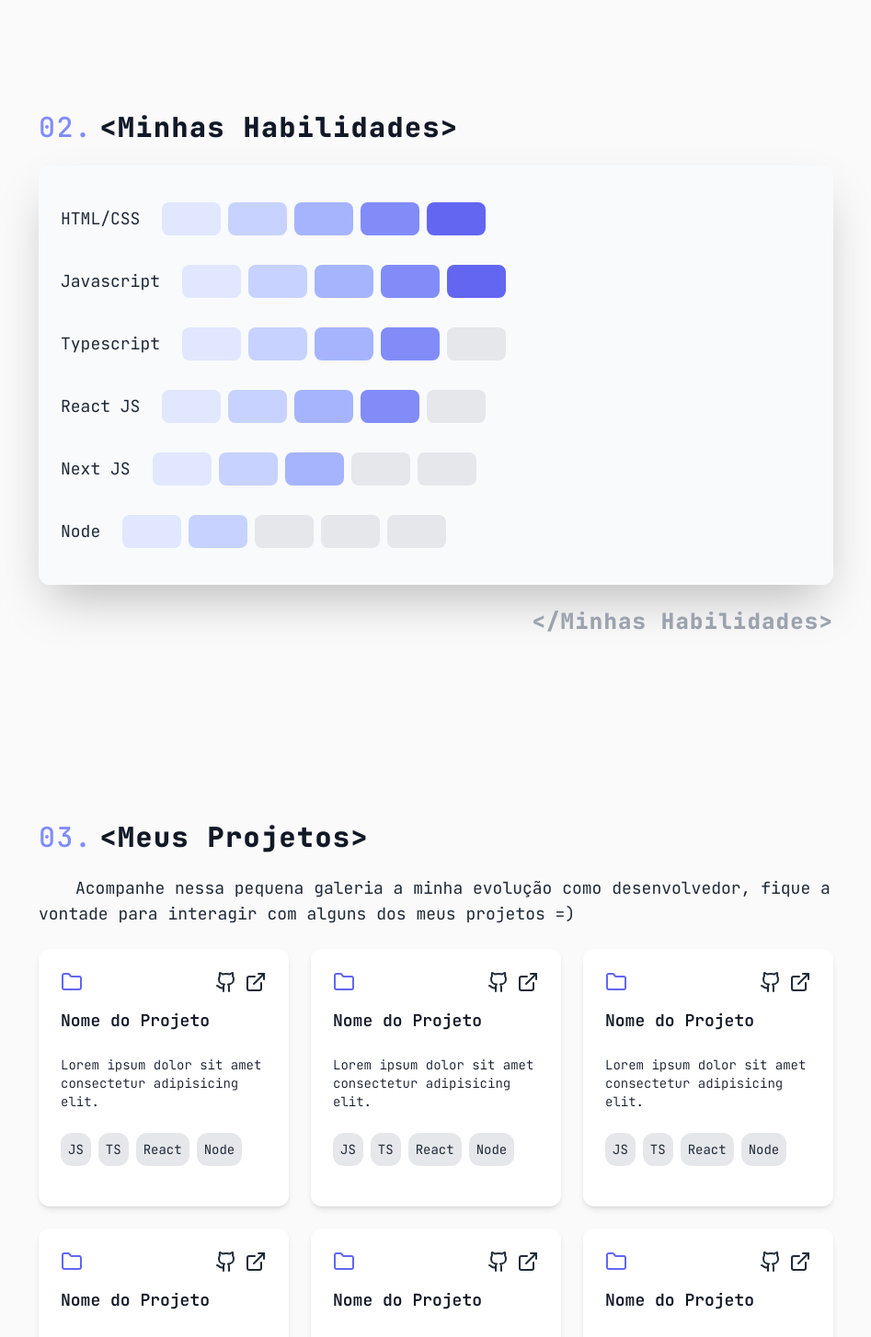
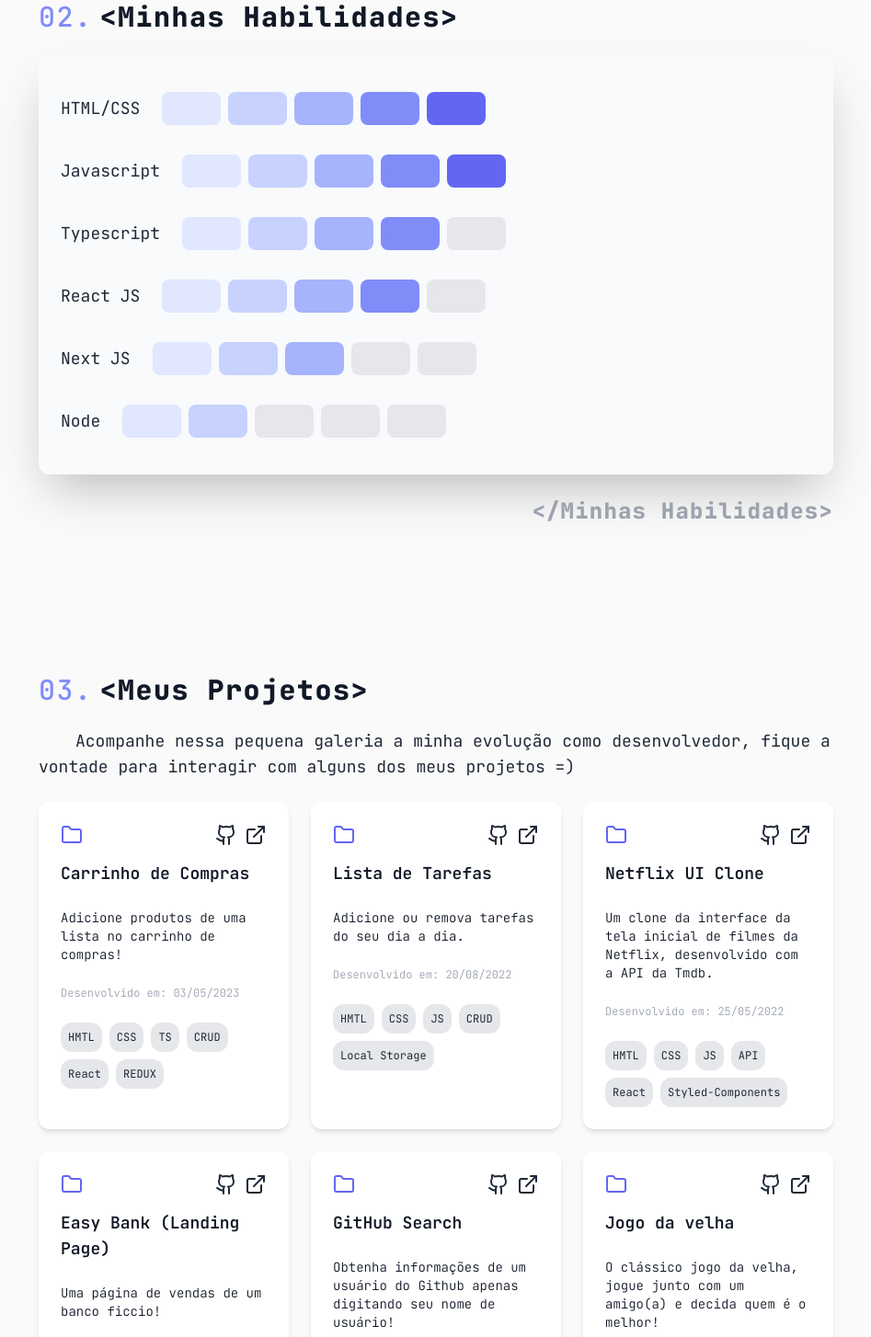
Before and after one commit to LuanHMA/myportfolio, a Next.js app: page / in a window 1280 px wide. Shown: the part 1080-2534 px from the top of the page at 92% size, without its empty margins (166-1113 px from the left). Built offline with nearby package versions, Linux system fonts and the light colour scheme.

Commit message:
Feat: add darkmode button

```diff
--- a/package.json
+++ b/package.json
@@ -16,6 +16,7 @@
     "autoprefixer": "10.4.14",
     "lucide-react": "^0.241.0",
     "next": "13.4.4",
+    "next-themes": "^0.2.1",
     "postcss": "8.4.24",
     "react": "18.2.0",
     "react-dom": "18.2.0",
--- a/src/app/components/Section.tsx
+++ b/src/app/components/Section.tsx
@@ -1,11 +1,20 @@
+//Libs
+import AOS from "aos";
+import "aos/dist/aos.css";
+import { useEffect } from "react";
+
+
 interface SectionProps {
   children: React.ReactNode;
   id?: string
 }
 
 export function Section({ children, id }: SectionProps) {
+  useEffect(() => {
+    AOS.init();
+  }, []);
   return (
-    <section className="max-w-5xl my-[5vh] m-auto p-6 sm:p-20" id={id}>
+    <section className="max-w-5xl px-6 py-10 m-auto sm:p-20" id={id} data-aos="fade-up" data-aos-anchor-placement="top-bottom" data-duration="2000">
       {children}
     </section>
   );
--- a/src/app/components/Sections/AboutMe.tsx
+++ b/src/app/components/Sections/AboutMe.tsx
@@ -3,7 +3,7 @@ import { Section } from "../Section";
 export function AboutMe(){
     return(
         <Section id="aboutMe">
-            <div className="flex flex-col gap-y-6" data-aos="fade-up">
+            <div className="flex flex-col gap-y-6">
                 <h1 className="text-xl font-extrabold tracking-wider sm:text-2xl lg:text-3xl dark:text-white">
                     <span className="text-indigo-400 font-medium mr-2 dark:text-teal-400">01.</span>
                     {"<"}Sobre mim{">"}
--- a/src/app/components/Sections/Introduction.tsx
+++ b/src/app/components/Sections/Introduction.tsx
@@ -7,7 +7,7 @@ export function Introduction() {
   return (
     <Section>
       {/* Container */}
-      <div className="grid grid-cols-1 place-items-center" data-aos="fade-up">
+      <div className="grid grid-cols-1 place-items-center">
         {/* First content */}
         <div className="flex items-start gap-6 sm:gap-10">
           {/* Social medias */}
--- a/src/app/components/Sections/MyProjects.tsx
+++ b/src/app/components/Sections/MyProjects.tsx
@@ -1,53 +1,63 @@
 import { ExternalLink, Folder, Github } from "lucide-react";
 import { Section } from "../Section";
 
+const projectsData = [
+  {
+    name: "Carrinho de Compras",
+    description:  "Adicione produtos de uma lista no carrinho de compras!",
+    techs: ["HMTL", "CSS", "TS", "CRUD", "React", "REDUX"],
+    repoLink: "https://github.com/LuanHMA/DeliverySystem",
+    projectLink: "https://deliverysystem-henritech.netlify.app/",
+    developedIn: "03/05/2023"
+  },
+  {
+    name: "Lista de Tarefas",
+    description:  "Adicione ou remova tarefas do seu dia a dia.",
+    techs: ["HMTL", "CSS", "JS", "CRUD", "Local Storage"],
+    repoLink: "https://github.com/LuanHMA/Lista-de-Tarefas",
+    projectLink: "https://luanhma.github.io/Lista-de-Tarefas/",
+    developedIn: "20/08/2022"
+  },
+  {
+    name: "Netflix UI Clone",
+    description:  "Um clone da interface da tela inicial de filmes da Netflix, desenvolvido com a API da Tmdb.",
+    techs: ["HMTL", "CSS", "JS", "API", "React", "Styled-Components"],
+    repoLink: "https://github.com/LuanHMA/Netflix-Clone",
+    projectLink: "https://netflix-uiclone.netlify.app/",
+    developedIn: "25/05/2022"
+  },
+  {
+    name: "Easy Bank (Landing Page)",
+    description:  "Uma página de vendas de um banco ficcio!",
+    techs: ["HMTL", "CSS", "JS", "React"],
+    repoLink: "https://github.com/LuanHMA/Easybank",
+    projectLink: "https://easybank-spa.netlify.app/",
+    developedIn: "25/04/2022"
+  },
+  {
+    name: "GitHub Search",
+    description:  "Obtenha informações de um usuário do Github apenas digitando seu nome de usuário!",
+    techs: ["HMTL", "CSS", "JS", "API "],
+    repoLink: "https://github.com/LuanHMA/GitHub-Search",
+    projectLink: "https://luanhma.github.io/GitHub-Search/",
+    developedIn: "02/02/2022"
+  },
+  {
+    name: "Jogo da velha",
+    description:  "O clássico jogo da velha, jogue junto com um amigo(a) e decida quem é o melhor!",
+    techs: ["HMTL", "CSS", "JS"],
+    repoLink: "https://github.com/LuanHMA/Jogo-da-Velha",
+    projectLink: "https://luanhma.github.io/Jogo-da-Velha/",
+    developedIn: "18/10/2021"
+  },
+
+
+]
+
 export function MyProjects() {
-  const ProjectBox = () => {
-    return (
-      <div className="sm:max-w-md sm:min-h-[280px] bg-white shadow-md rounded-xl p-6 space-y-4 transition-all hover:shadow-2xl hover:scale-105 dark:bg-[#253238]">
-        <div className="flex justify-between items-center">
-          <Folder className="text-indigo-500 dark:text-teal-500" />
-
-          <div className="flex items-center gap-x-2">
-            <a href="" target={"_blank"} title="Acessar repositório">
-              <Github className="text-gray-800 dark:text-gray-400" />
-            </a>
-            <a href="" title="Ver demostração">
-              <ExternalLink className="text-gray-800 dark:text-gray-400" />
-            </a>
-          </div>
-        </div>
-
-        <div className="space-y-6">
-          <h1 className="text-md font-semibold dark:text-white">
-            Nome do Projeto
-          </h1>
-          <p className="text-sm font-light dark:text-white">
-            Lorem ipsum dolor sit amet consectetur adipisicing elit.
-          </p>
-
-          <div className="flex items-center flex-wrap gap-2 text-gray-800 text-xs sm:text-sm dark:text-white">
-            <span className="bg-gray-200 p-2 rounded-xl dark:bg-[#384348]">
-              JS
-            </span>
-            <span className="bg-gray-200 p-2 rounded-xl dark:bg-[#384348]">
-              TS
-            </span>
-            <span className="bg-gray-200 p-2 rounded-xl dark:bg-[#384348]">
-              React
-            </span>
-            <span className="bg-gray-200 p-2 rounded-xl dark:bg-[#384348]">
-              Node
-            </span>
-          </div>
-        </div>
-      </div>
-    );
-  };
-
   return (
     <Section id="myProjects">
-      <div className="flex flex-col space-y-6" data-aos="fade-up">
+      <div className="flex flex-col space-y-6">
         <h1 className="text-xl font-extrabold tracking-wider sm:text-2xl lg:text-3xl dark:text-white">
           <span className="text-indigo-400 font-medium mr-2 dark:text-teal-400">
             03.
@@ -60,13 +70,46 @@ export function MyProjects() {
           fique a vontade para interagir com alguns dos meus projetos {"=)"}
         </p>
 
-        <div className="grid grid-cols-1 gap-6 sm:grid-cols-3">
-          {ProjectBox()}
-          {ProjectBox()}
-          {ProjectBox()}
-          {ProjectBox()}
-          {ProjectBox()}
-          {ProjectBox()}
+        <div className="grid grid-cols-1 gap-6 sm:grid-cols-2 lg:grid-cols-3">
+          {projectsData.map(({description,developedIn,name,projectLink,repoLink,techs})=>{
+            return(
+              <div className="sm:max-w-md sm:min-h-[280px] bg-white shadow-md rounded-xl p-6 space-y-4 transition-all hover:shadow-2xl hover:scale-105 dark:bg-[#253238]">
+                <div className="flex justify-between items-center">
+                  <Folder className="text-indigo-500 dark:text-teal-500" />
+
+                  <div className="flex items-center gap-x-2">
+                    <a href={repoLink} target={"_blank"} title="Acessar repositório">
+                      <Github className="text-gray-800 hover:text-indigo-400 dark:text-gray-400 dark:hover:text-teal-400" />
+                    </a>
+                    <a href={projectLink} title="Ver demostração">
+                      <ExternalLink className="text-gray-800 hover:text-indigo-400 dark:text-gray-400 dark:hover:text-teal-400" />
+                    </a>
+                  </div>
+                </div>
+
+                <div className="space-y-6">
+                  <h1 className="text-md font-semibold dark:text-white">
+                    {name}
+                  </h1>
+                  <p className="text-sm font-light dark:text-white">
+                    {description}
+                  </p>
+
+                  <p className="text-xs font-light text-gray-400 dark:text-white">Desenvolvido em: {developedIn}</p>
+
+                  <div className="flex items-center flex-wrap gap-2 text-gray-800 text-xs dark:text-white">
+                    {techs.map((tech)=>{
+                      return(
+                        <span className="bg-gray-200 p-2 rounded-xl dark:bg-[#384348]">
+                          {tech}
+                        </span>
+                      )
+                    })}
+                  </div>
+                </div>
+              </div>
+            )
+          })}
         </div>
 
         <span className="text-lg font-extrabold tracking-wider text-gray-400 text-right sm:text-xl lg:text-2xl ">
--- a/src/app/components/Sections/MySkills.tsx
+++ b/src/app/components/Sections/MySkills.tsx
@@ -1,7 +1,28 @@
 import { Section } from "../Section";
 
+const skills = [
+  {techName: "HTML/CSS", level: 5},
+  {techName: "Javascript", level: 5},
+  {techName: "Typescript", level: 4},
+  {techName: "React JS", level: 4},
+  {techName: "Next JS", level: 3},
+  {techName: "Node", level: 2},
+]
+
 export function MySkills() {
-  const skilBox = (skillName: string, level: number) => {
+
+  return (
+    <Section id="mySkills">
+      <div className="flex flex-col gap-y-6">
+        <h1 className="text-xl font-extrabold tracking-wider sm:text-2xl lg:text-3xl dark:text-white">
+          <span className="text-indigo-400 font-medium mr-2 dark:text-teal-400">
+            02.
+          </span>
+          {"<"}Minhas Habilidades{">"}
+        </h1>
+
+        <div className="shadow-2xl rounded-xl bg-slate-50 p-6 dark:bg-[#253238]">
+          {skills.map(({level,techName})=>{
              const veryLow = level >= 1;
              const low = level >= 2;
              const medium = level >= 3;
@@ -10,7 +31,7 @@ export function MySkills() {
 
              return (
                <div className="flex items-center gap-x-6">
-        <h1 className="text-gray-800 dark:text-white">{skillName}</h1>
+                 <h1 className="text-gray-800 dark:text-white">{techName}</h1>
                  <div className="flex items-center gap-x-2 my-4">
                    <span
                      className={`
@@ -74,25 +95,7 @@ export function MySkills() {
                  </div>
                </div>
              );
-  };
-
-  return (
-    <Section id="mySkills">
-      <div className="flex flex-col gap-y-6" data-aos="fade-up">
-        <h1 className="text-xl font-extrabold tracking-wider sm:text-2xl lg:text-3xl dark:text-white">
-          <span className="text-indigo-400 font-medium mr-2 dark:text-teal-400">
-            02.
-          </span>
-          {"<"}Minhas Habilidades{">"}
-        </h1>
-
-        <div className="shadow-2xl rounded-xl bg-slate-50 p-6 dark:bg-[#253238]">
-          {skilBox("HTML/CSS", 5)}
-          {skilBox("Javascript", 5)}
-          {skilBox("Typescript", 4)}
-          {skilBox("React JS", 4)}
-          {skilBox("Next JS", 3)}
-          {skilBox("Node", 2)}
+          })}
         </div>
 
         <span className="text-lg font-extrabold tracking-wider text-gray-400 text-right sm:text-xl lg:text-2xl ">
--- a/src/app/layout.tsx
+++ b/src/app/layout.tsx
@@ -1,4 +1,7 @@
+"use client"
+
 import "./globals.css";
+import { ThemeProvider } from "next-themes";
 import { JetBrains_Mono } from "next/font/google";
 
 const jetBrains = JetBrains_Mono({ subsets: ["latin"] });
@@ -16,7 +19,11 @@ export default function RootLayout({
 }) {
   return (
     <html lang="pt-br">
-      <body className={jetBrains.className}>{children}</body>
+      <body className={jetBrains.className}>
+        <ThemeProvider attribute="class">
+          {children}
+        </ThemeProvider>
+      </body>
     </html>
   );
 }
--- a/src/app/page.tsx
+++ b/src/app/page.tsx
@@ -1,9 +1,4 @@
 "use client";
-import { useEffect } from "react";
-
-//Libs
-import AOS from "aos";
-import "aos/dist/aos.css";
 //Components
 import { Header } from "./components/Header";
 import { AboutMe } from "./components/Sections/AboutMe";
@@ -14,12 +9,8 @@ import { MyWorks } from "./components/Sections/MyWorks";
 import { ContactMe } from "./components/Sections/ContactMe";
 
 export default function Home() {
-  useEffect(() => {
-    AOS.init();
-  }, []);
-
   return (
-    <div className="bg-neutral-50 pt-20 dark:bg-darkBg">
+    <div className="bg-neutral-50 pt-20 min-h-screen dark:bg-darkBg">
       <Header />
 
       <main className="text-sm text-gray-900 sm:text-lg">
--- a/tailwind.config.js
+++ b/tailwind.config.js
@@ -5,6 +5,7 @@ module.exports = {
     './src/components/**/*.{js,ts,jsx,tsx,mdx}',
     './src/app/**/*.{js,ts,jsx,tsx,mdx}',
   ],
+  darkMode: "class",
   theme: {
     extend: {
       backgroundColor: {
```
Also changed, not shown: src/app/components/Header.tsx (+25 -5 lines), src/app/components/Sections/MyWorks.tsx (+22 -39 lines), 1 other file (tests, documents, lock files or other folders). Lines whose indentation alone changed are shown as unchanged.
